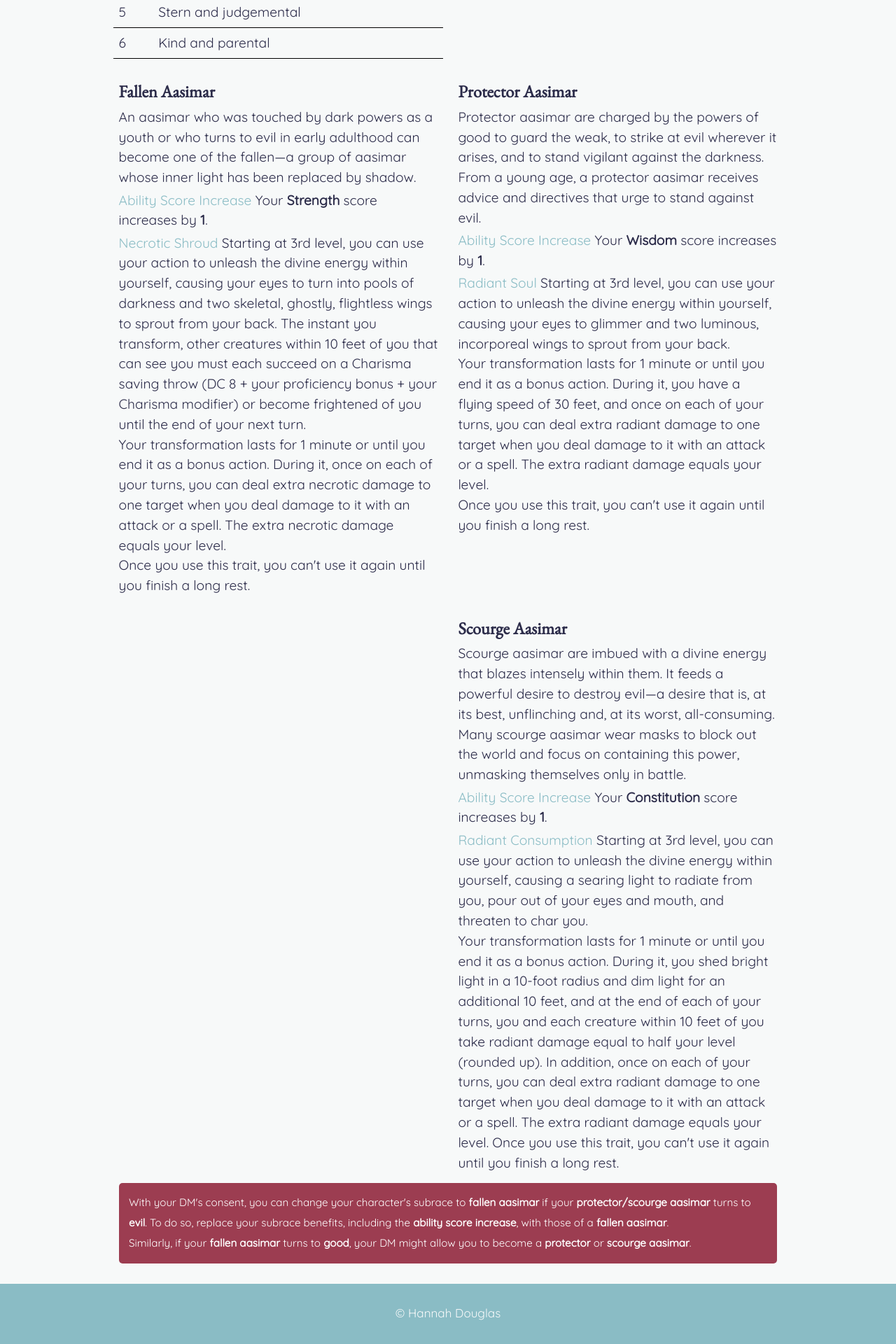
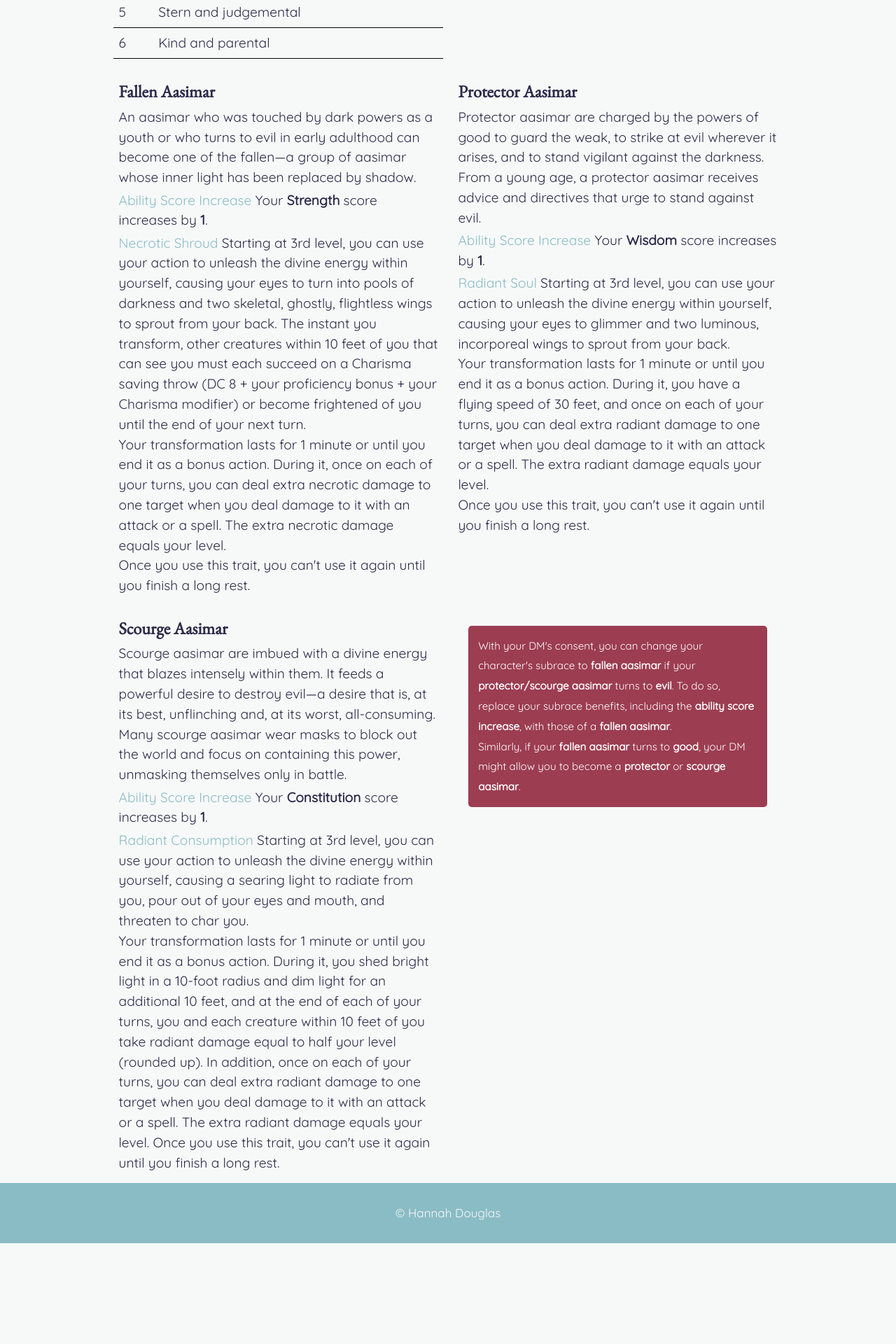
Before and after one commit to hldouglas/dnd-character-creation, a Jekyll site: the page built from aasimar.html, in a window 1280 px wide. Shown: the part 1364-3284 px from the top of the page at 70% size. Built offline with Jekyll 4.4.1, drawn with Linux system fonts in a browser that asks for light colours; after the commit the page ends 3140 px from its top, so only the background shows below that.

Commit message:
Added card to grid

```diff
--- a/aasimar.html
+++ b/aasimar.html
@@ -115,18 +115,20 @@
         <p><span class="cinnabar">Radiant Soul</span> Starting at 3rd level, you can use your action to unleash the divine energy within yourself, causing your eyes to glimmer and two luminous, incorporeal wings to sprout from your back.<br>Your transformation lasts for 1 minute or until you end it as a bonus action. During it, you have a flying speed of 30 feet, and once on each of your turns, you can deal extra radiant damage to one target when you deal damage to it with an attack or a spell. The extra radiant damage equals your level.<br>Once you use this trait, you can't use it again until you finish a long rest.</p>
       </div>
 
-      <div class="unit unit-xs-1 unit-s-1 unit-m-1 unit-offset-l-1-2 unit-l-1-2 unit-xl-1-2 gutter-1-2">
+      <div class="unit unit-xs-1 unit-s-1 unit-m-1 unit-l-1-2 unit-xl-1-2 gutter-1-2">
         <h4 class="push-1-8">Scourge Aasimar</h4>
         <p class="push-1-8">Scourge aasimar are imbued with a divine energy that blazes intensely within them. It feeds a powerful desire to destroy evil—a desire that is, at its best, unflinching and, at its worst, all-consuming. Many scourge aasimar wear masks to block out the world and focus on containing this power, unmasking themselves only in battle.</p>
         <p class="push-1-8"><span class="cinnabar">Ability Score Increase</span> Your <strong>Constitution</strong> score increases by <strong>1</strong>.</p>
         <p class="push-0"><span class="cinnabar">Radiant Consumption</span> Starting at 3rd level, you can use your action to unleash the divine energy within yourself, causing a searing light to radiate from you, pour out of your eyes and mouth, and threaten to char you.<br>Your transformation lasts for 1 minute or until you end it as a bonus action. During it, you shed bright light in a 10-foot radius and dim light for an additional 10 feet, and at the end of each of your turns, you and each creature within 10 feet of you take radiant damage equal to half your level (rounded up). In addition, once on each of your turns, you can deal extra radiant damage to one target when you deal damage to it with an attack or a spell. The extra radiant damage equals your level. Once you use this trait, you can't use it again until you finish a long rest.</p>
       </div>
-  </div>
 
-  <div class="island-1-2">
-    <div class="card card-light island-1-2">
-    <p class="micro push-0">With your DM's consent, you can change your character's subrace to <strong>fallen aasimar</strong> if your <strong>protector/scourge aasimar</strong> turns to <strong>evil</strong>. To do so, replace your subrace benefits, including the <strong>ability score increase</strong>, with those of a <strong>fallen aasimar</strong>.<br>Similarly, if your <strong>fallen aasimar</strong> turns to <strong>good</strong>, your DM might allow you to become a <strong>protector</strong> or <strong>scourge aasimar</strong>.</p>
+      <div class="unit unit-xs-1 unit-s-1 unit-m-1 unit-l-1-2 unit-xl-1-2 gutter-1-2">
+          <div class="island-1-2">
+            <div class="card card-light island-1-2">
+                <p class="micro push-0">With your DM's consent, you can change your character's subrace to <strong>fallen aasimar</strong> if your <strong>protector/scourge aasimar</strong> turns to <strong>evil</strong>. To do so, replace your subrace benefits, including the <strong>ability score increase</strong>, with those of a <strong>fallen aasimar</strong>.<br>Similarly, if your <strong>fallen aasimar</strong> turns to <strong>good</strong>, your DM might allow you to become a <strong>protector</strong> or <strong>scourge aasimar</strong>.</p>
+            </div>
+          </div>
+      </div>
     </div>
-  </div>
 
 </main>
```
